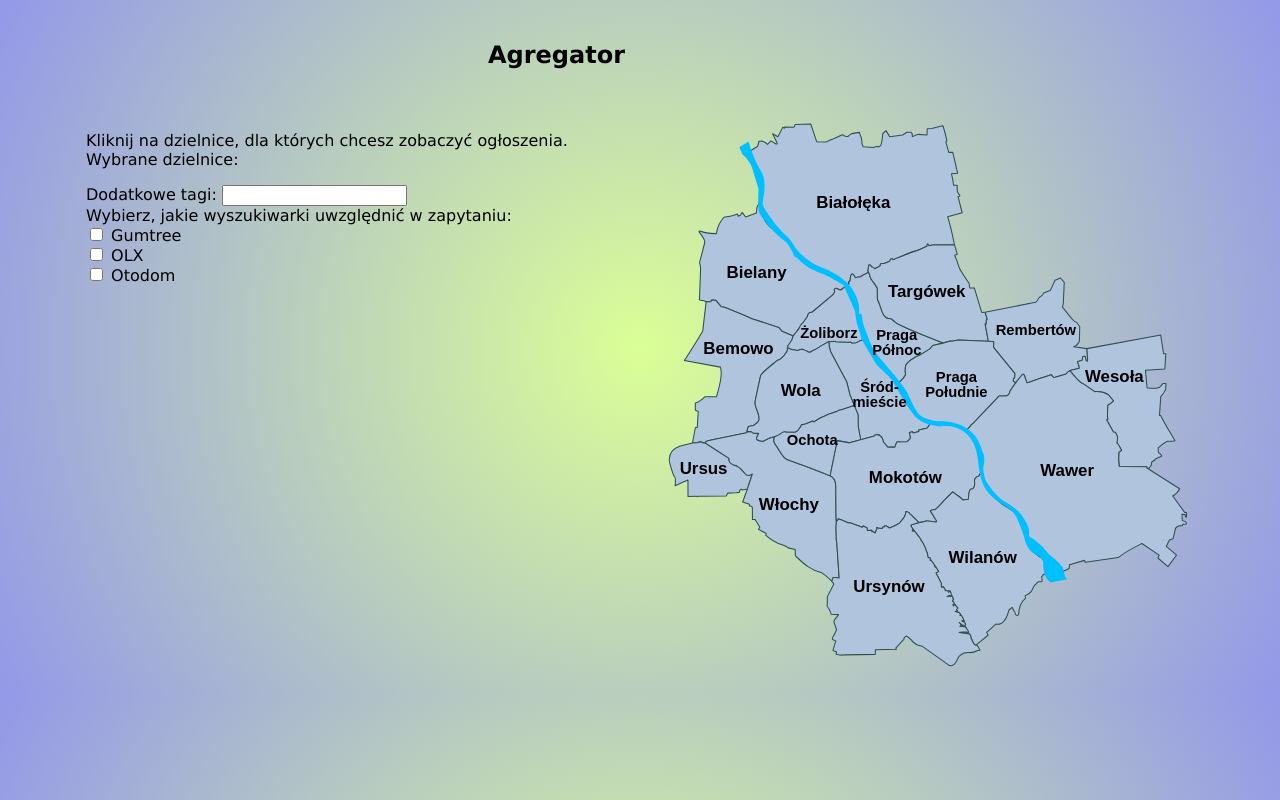
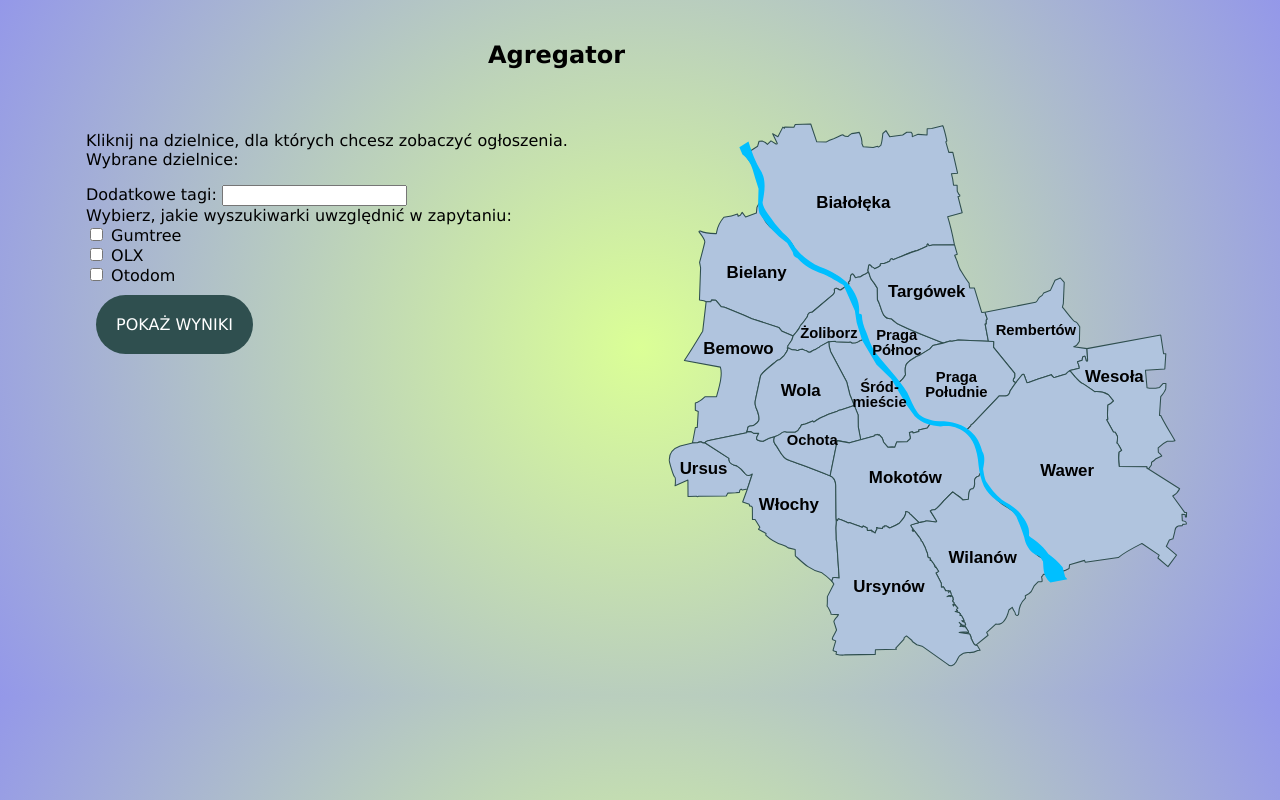
Before and after one commit to Sankti/React_Adventure, a React (Create React App) app: page / in a window 1280 px wide. Built offline with nearby package versions, Linux system fonts and the light colour scheme.

Commit message:
Testing the new button component

```diff
--- a/src/App.js
+++ b/src/App.js
@@ -4,6 +4,7 @@ import './App.css'
 import Header from './components/header/header.component';
 import UserForm from './components/user-form/user-form.component';
 import WarsawMap from './components/warsaw-map/warsaw-map.component';
+import ButtonExecute from './components/button-execute/button-execute.component';
 
 class App extends React.Component {
   constructor() {
@@ -29,6 +30,7 @@ class App extends React.Component {
               Wybrane dzielnice: {this.state.chosenDistricts}
             </p>
             <UserForm />
+            <ButtonExecute />
           </div>
           <WarsawMap pathClick={this.districtClick.bind(this)} />
         </div>
--- a/src/components/button-execute/button-execute.styles.scss
+++ b/src/components/button-execute/button-execute.styles.scss
@@ -2,7 +2,7 @@
     color: #fff !important;
     text-transform: uppercase;
     text-decoration: none;
-    background: #9e414186;
+    background: darkslategray;
     padding: 20px;
     border-radius: 50px;
     display: inline-block;
```
Also changed, not shown: 1 other file (tests, documents, lock files or other folders).
